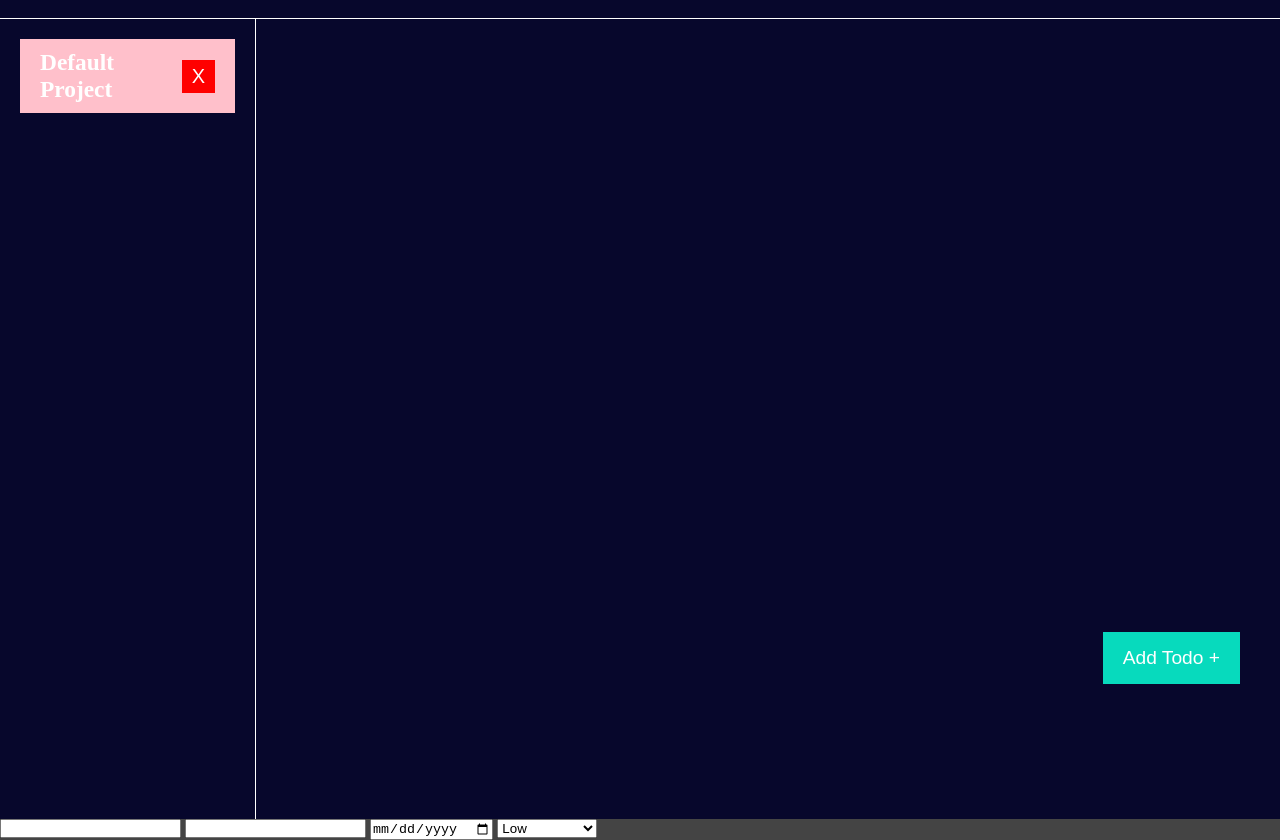
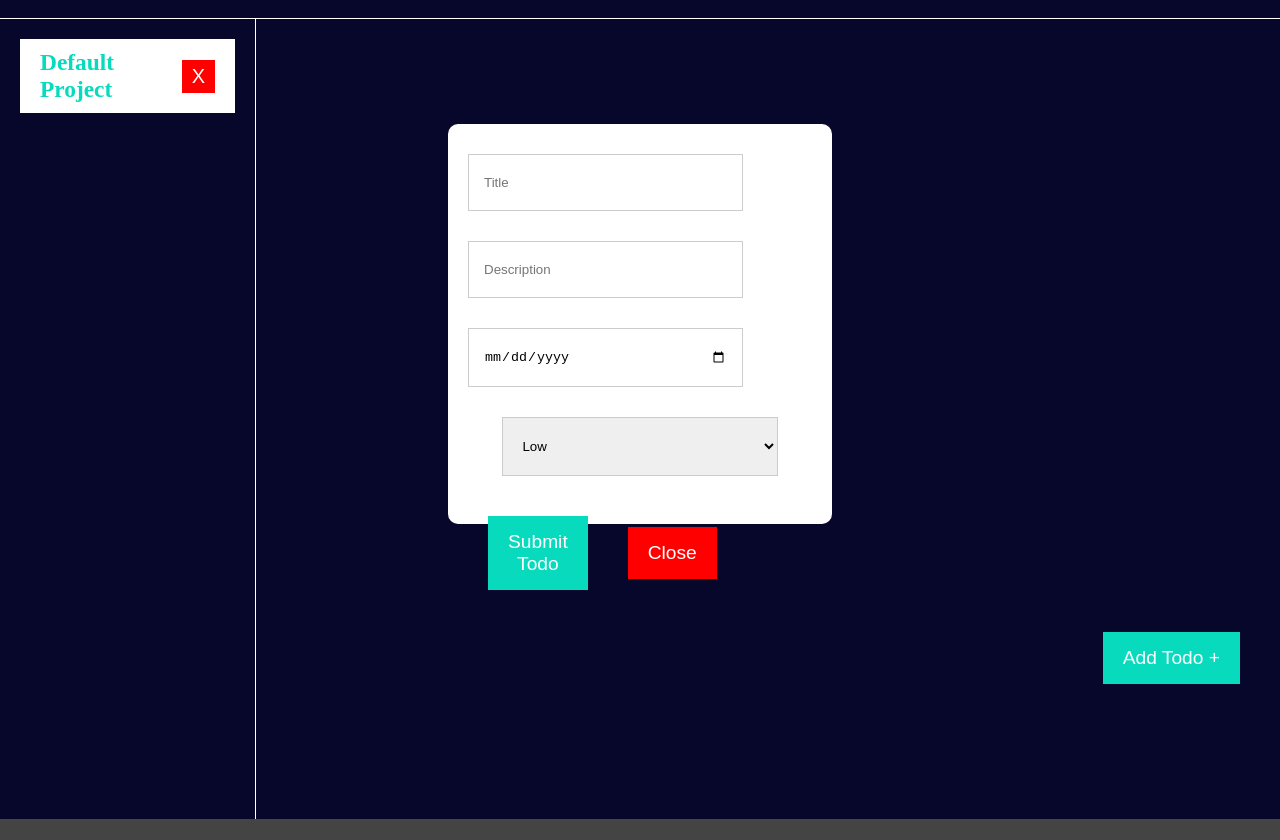
Before and after one commit to Thereshi-kakarot/Todo-List, a website built with webpack: page src/template.html in a window 1280 px wide. Shown: the part 76-916 px from the top of the page. After the commit the page ends 895 px from the top, so only its background shows below. Built offline with nearby package versions, Linux system fonts and the light colour scheme.

Commit message:
I have added additional elements and styles

```diff
--- a/src/style.css
+++ b/src/style.css
@@ -52,17 +52,17 @@ nav button:hover{
     border-right: 1px solid #fff;
 }
 #container aside #project{
-    background-color: pink;
+    background-color: #fff;
     display: flex;
     justify-content: space-between;
     align-items: center;
-    color: #fff;
+    color: #07dabd;
     font-size: 20px;
     padding: 10px 20px;
 }
 #container aside #project:hover{
-    background-color: #fff;
-    color: pink;
+    background-color: #07dabd;
+    color: #fff;
 }
 #container aside #project button{
     background-color: red;
@@ -88,3 +88,58 @@ nav button:hover{
     background-color: #fff;
     color: #07dabd;
 }
+
+/* todo form */
+#todo-form{
+    position: absolute;
+    top: 50%;
+    left: 50%;
+    transform: translate(-50%, -50%);
+    background-color: #fff;
+    padding: 20px;
+    border-radius: 10px;
+    gap: 10px;
+    display: flex;
+    flex-direction: column;
+    height: 50vh;
+    width: 30vw;
+}
+
+#todo-form input{
+    padding: 20px 15px;
+    border: 1px solid #ccc;
+    width: 80%;
+    margin: 10px auto;
+}
+#todo-form select{
+    padding: 20px 15px;
+    border: 1px solid #ccc;
+    width: 80%;
+    margin: 10px auto;
+}
+#todo-form #form-btns{
+    width: 60%;
+    display: flex;
+    justify-content: space-between;
+    align-items: center;
+}
+#todo-form #form-btns #submit-todo{
+    background-color: #07dabd;
+    color: #fff;
+    font-size: 1.2rem;
+    padding: 15px 20px;
+    border: none;
+    margin: 20px;
+}
+#todo-form #form-btns #submit-todo:hover{
+    background-color: #fff;
+    color: #07dabd;
+}
+#todo-form #form-btns #close-todo-form{
+    background-color: red;
+    color: #fff;
+    font-size: 1.2rem;
+    padding: 15px 20px;
+    border: none;
+    margin: 20px;
+}
--- a/src/template.html
+++ b/src/template.html
@@ -28,8 +28,8 @@
           <button type="button" id="close-modal">Close</button>
         </dialog>
         <form action="" id="todo-form">
-          <label for="todo-title"><input type="text" id="todo-title" name="todo-title" title="todo-title" required></label>
-          <label for="todo-description"><input type="text" id="todo-description" name="todo-description" title="todo-description"></label>
+          <label for="todo-title"><input type="text" id="todo-title" name="todo-title" title="todo-title" placeholder="Title" required></label>
+          <label for="todo-description"><input type="text" id="todo-description" name="todo-description" title="todo-description" placeholder="Description"></label>
           <label for="todo-due-date"><input type="date" id="todo-due-date" name="todo-due-date" title="todo-due-date" required></label>
           <select name="priority-select" id="priority-select" title="priority-select">
             <option value="priority-level" disabled >Priority Level</option>
@@ -37,7 +37,12 @@
             <option value="medium">Medium</option>
             <option value="high">High</option>
           </select>
+          <div id="form-btns">
+            <button type="button" id="submit-todo">Submit Todo</button>
+        <button type="button" id="close-todo-form">Close</button>
+          </div>
         </form>
+
     </div>
 </body>
 </html>
```
